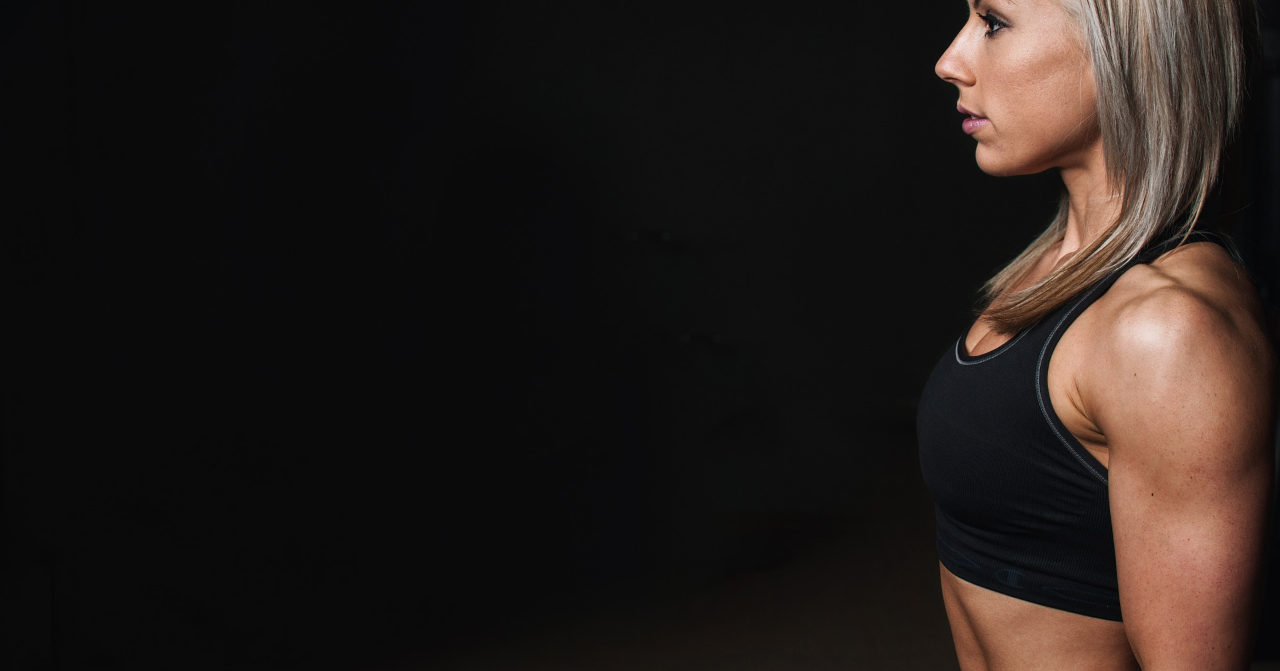
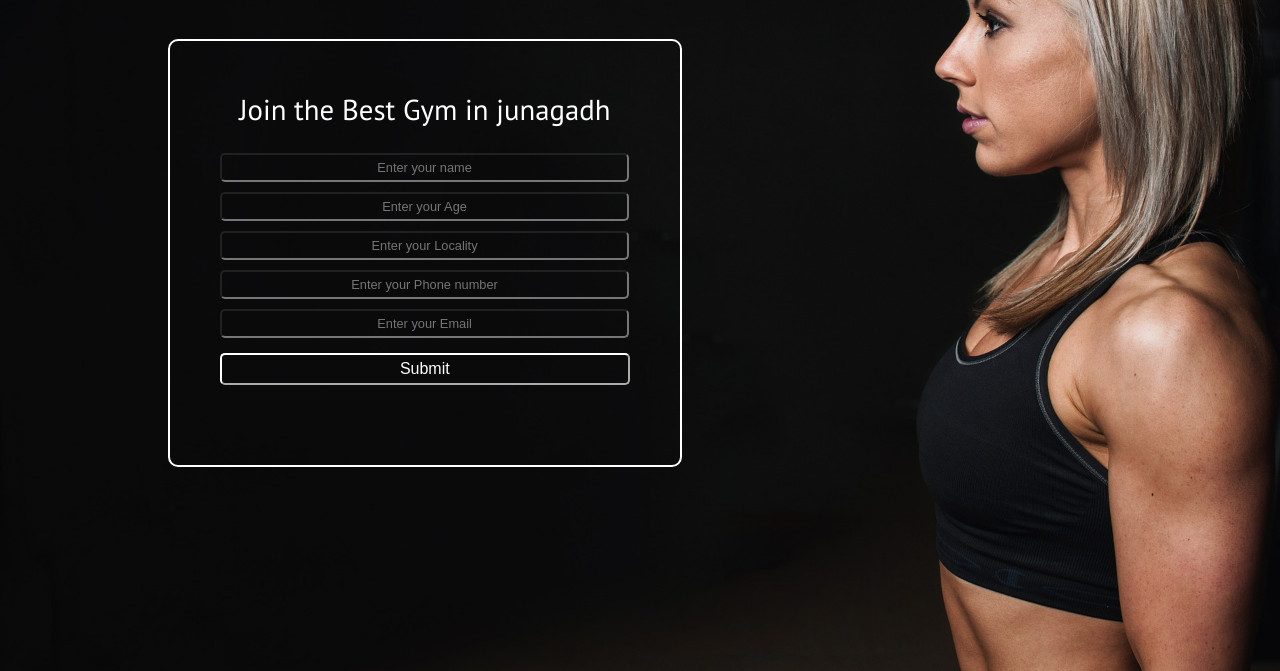
Before and after one commit to feelcoderr/Gym-Guide, a plain HTML site: page index.html in a window 1280 px wide. Shown: the part 129-800 px from the top of the page. Drawn offline with Linux system fonts and the light colour scheme.

Commit message:
Update form style

```diff
--- a/css/style.css
+++ b/css/style.css
@@ -105,3 +105,47 @@ body{
     color: white;
     transform: scale(0.80);
 }
+
+/* Form section */
+.container{
+    margin:0 10%;
+    /* border:2px solid white; */
+}
+.form{
+    margin: 100px 40px;
+    padding: 50px 50px;
+    width: 40%;
+    border: 2px solid white;
+    border-radius: 10px;
+}
+.form__title{
+    font-size: 1.8rem;
+    text-align: center;
+}
+.form__inputs{
+    width: 100%;
+    padding:20px 0px;
+}
+.form__input{
+    background:transparent;
+    color:#fff;
+    border-radius: 5px;
+    width: 95%;
+    font-size: 0.8rem;
+    margin:5px 0px;
+    padding:5px 8px;
+    text-align: center;
+}
+.form__btn{
+    color: #fff;
+    background: transparent;
+    border-radius: 5px;
+    border-color: #fff;
+    width: 100%;
+    padding:5px 10px;
+    font-size: 1rem;
+    margin: 10px 0px;
+}
+.form__btn:hover{
+    background-color:var(--primary-color);
+}
```
